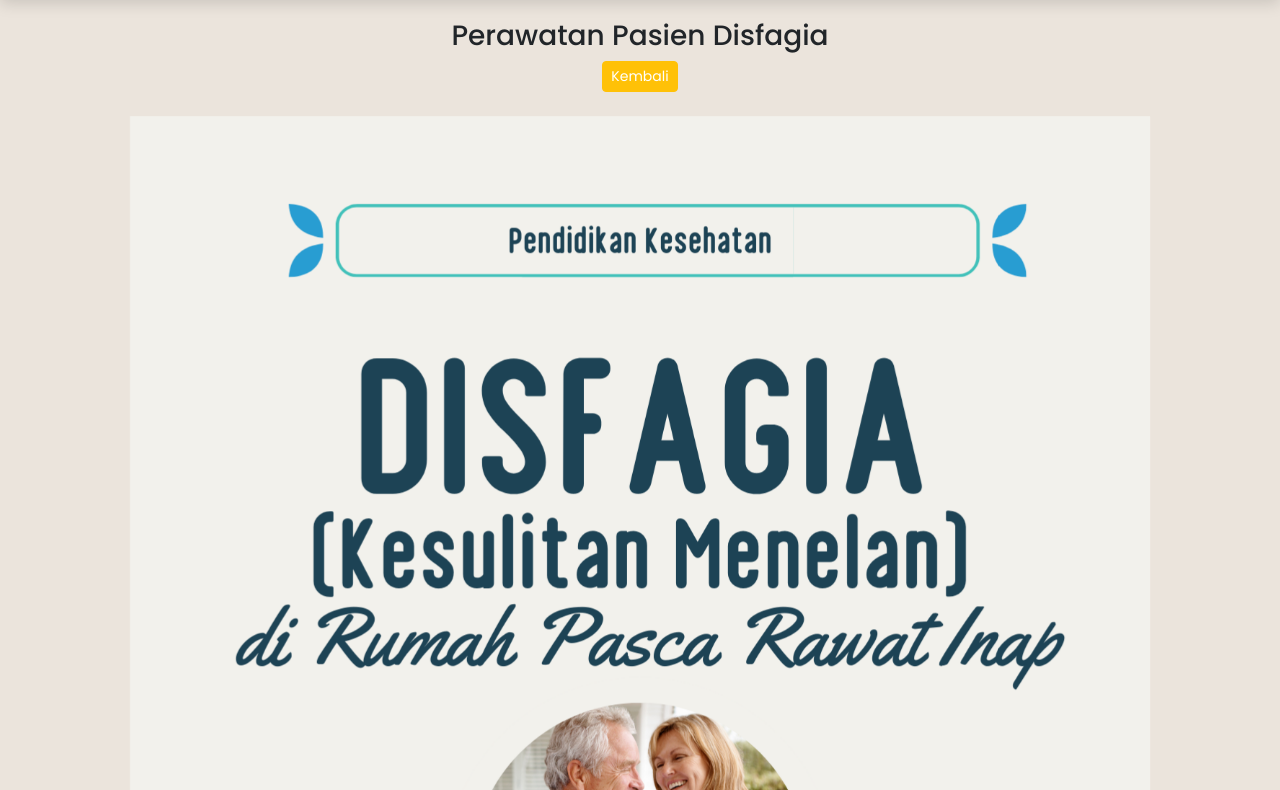
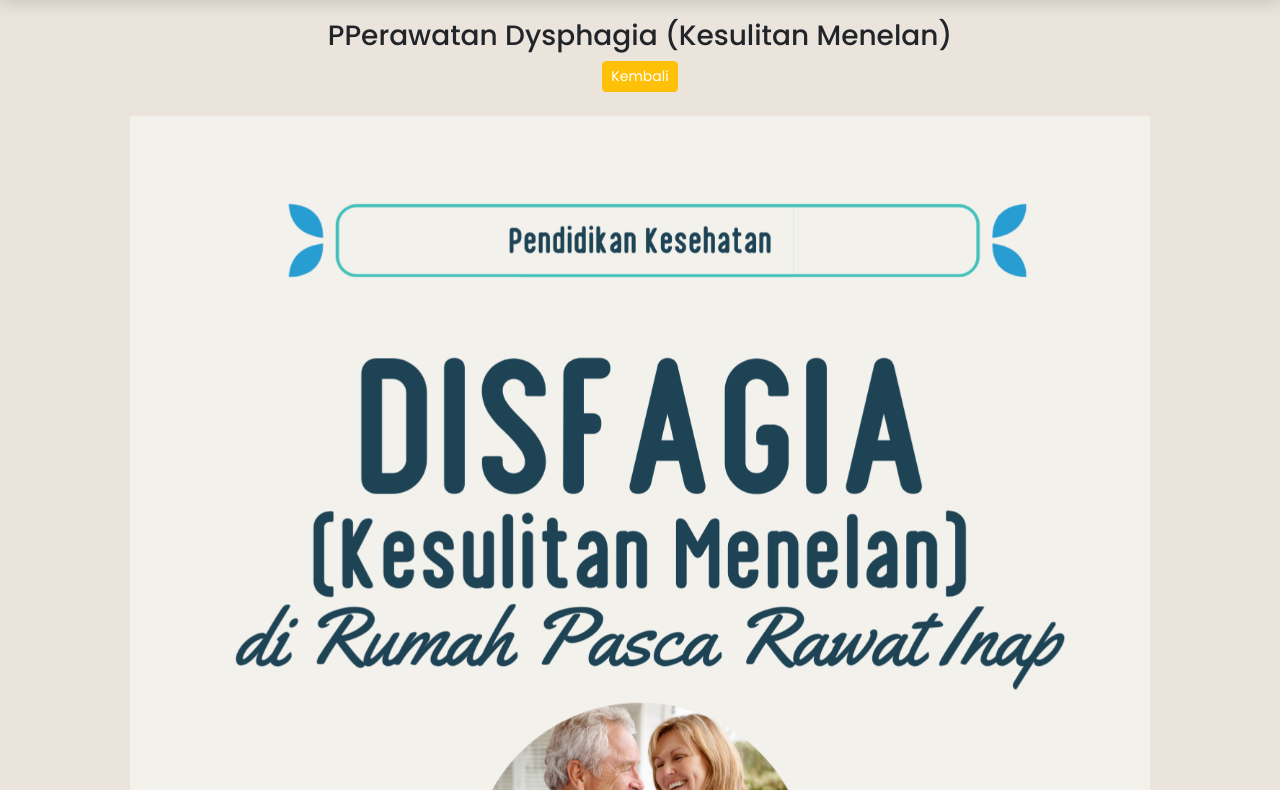
Before and after one commit to portal-ui/simple-gatotkaca-I, a plain HTML site: page pages/perawatan-pasien-disfagia.html in a window 1280 px wide. Shown: the part 55-845 px from the top of the page. Drawn offline with Linux system fonts and the light colour scheme.

Commit message:
Update perawatan-pasien-disfagia.html

```diff
--- a/pages/perawatan-pasien-disfagia.html
+++ b/pages/perawatan-pasien-disfagia.html
@@ -26,7 +26,7 @@
           <div
             class="d-flex flex-column justify-content-center align-items-center py-4"
           >
-            <h3>Perawatan Pasien Disfagia</h3>
+            <h3>PPerawatan Dysphagia (Kesulitan Menelan)</h3>
             <a href="../index.html" class="btn btn-sm btn-warning text-white"
               >Kembali</a
             >
```
